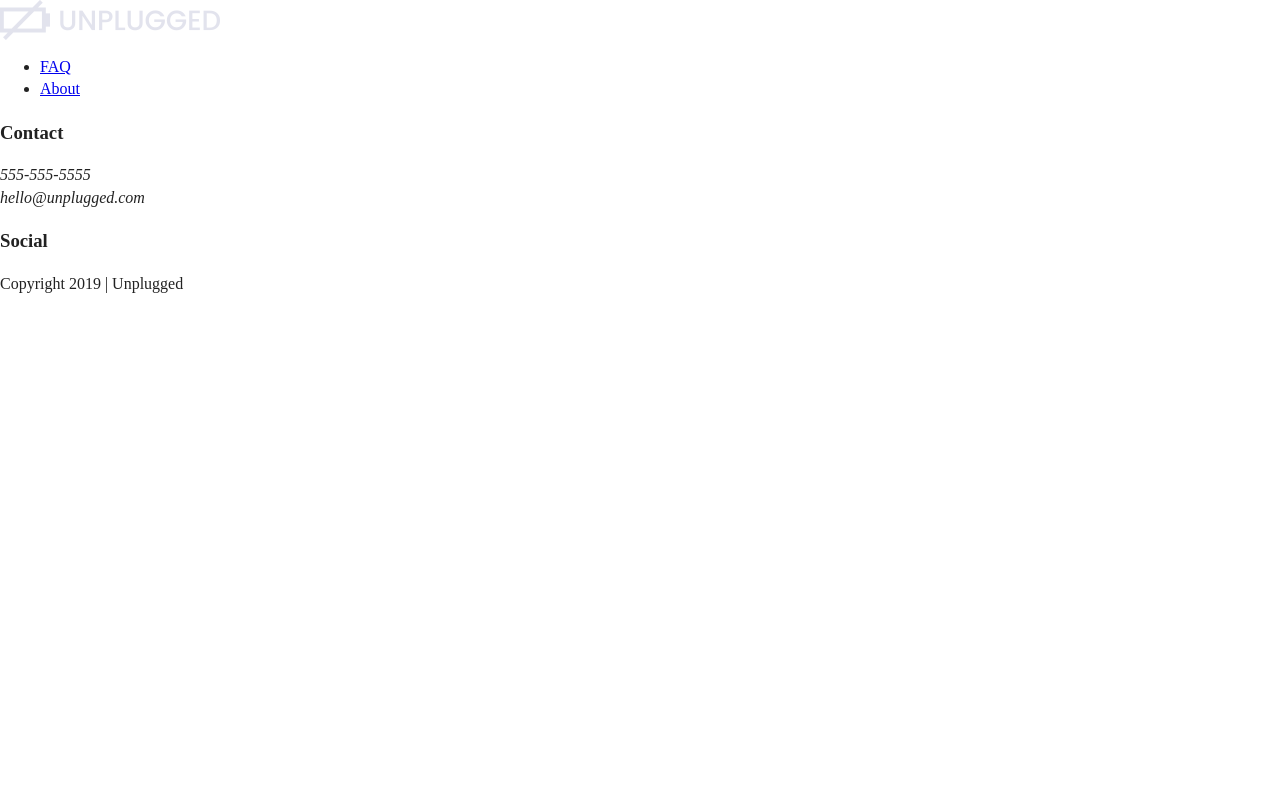
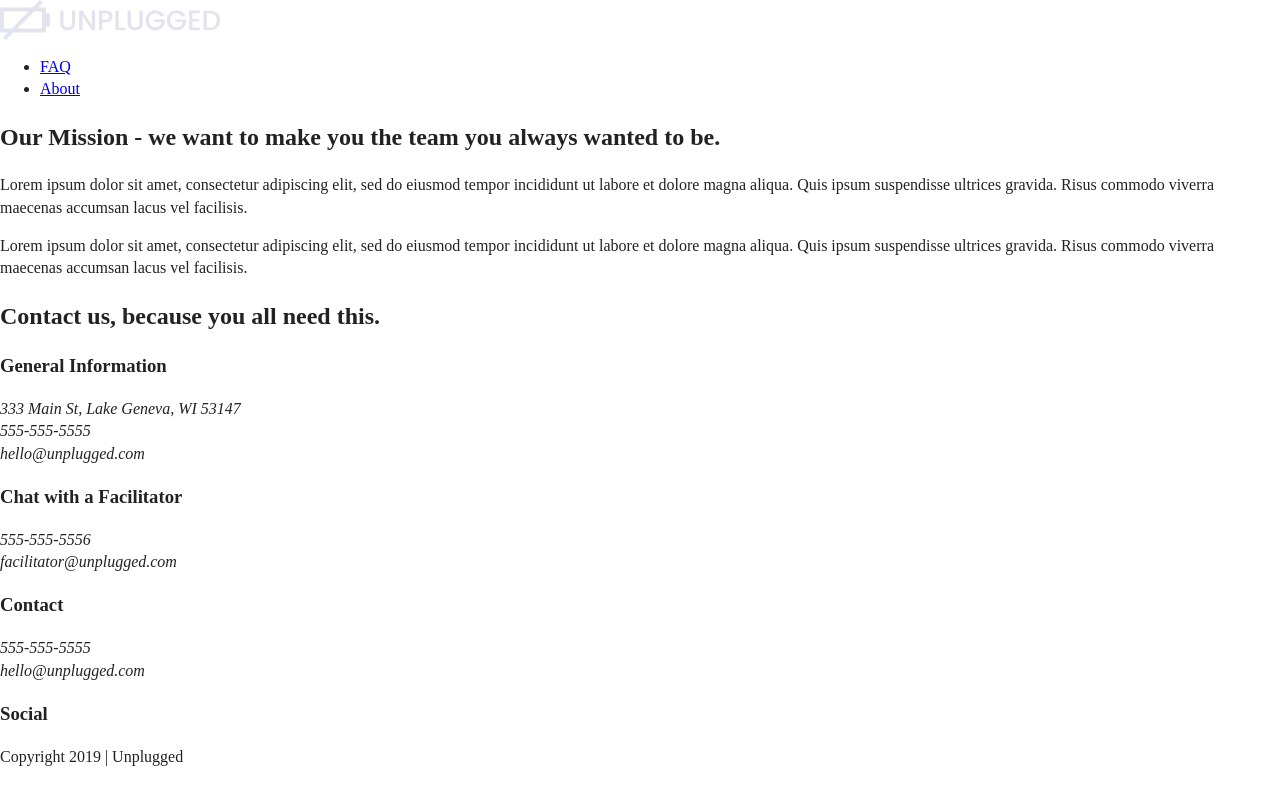
Before and after one commit to mcoffee88/206-unplugged-retreat, a plain HTML site: page about/index.html in a window 1280 px wide. Drawn offline with nearby package versions, Linux system fonts and the light colour scheme.

Commit message:
coded the about page

```diff
--- a/about/index.html
+++ b/about/index.html
@@ -37,6 +37,40 @@
   </header>
 
   <main>
+
+    <section class="mission">
+      <div class="content-wrapper">
+        <div class="mission-content">
+          <h2>Our Mission - we want to make you the team you always wanted to be.</h2>
+          <p>Lorem ipsum dolor sit amet, consectetur adipiscing elit, sed do eiusmod tempor incididunt ut labore et dolore magna aliqua. Quis ipsum suspendisse ultrices gravida. Risus commodo viverra maecenas accumsan lacus vel facilisis.</p>
+          <p>Lorem ipsum dolor sit amet, consectetur adipiscing elit, sed do eiusmod tempor incididunt ut labore et dolore magna aliqua. Quis ipsum suspendisse ultrices gravida. Risus commodo viverra maecenas accumsan lacus vel facilisis.</p>
+        </div>
+      </div> <!-- mission content wrapper ends -->
+    </section> <!-- mission section ends -->
+
+    <section class="map">
+      <figure>
+
+      </figure>
+    </section> <!-- map section ends -->
+
+    <section class="contact-section">
+      <div class="content-wrapper">
+
+        <h2>Contact us, because you all need this.</h2>
+
+        <div class="contact-column1">
+          <h3>General Information</h3>
+          <address>333 Main St, Lake Geneva, WI 53147</br>555-555-5555</br>hello@unplugged.com</address>
+        </div>
+
+        <div class="contact-column2">
+          <h3>Chat with a Facilitator</h3>
+          <address>555-555-5556</br>facilitator@unplugged.com</address>
+        </div>
+
+      </div> <!-- contact section wrapper ends -->
+    </section> <!-- contact section ends -->
 
   </main>
 
```
